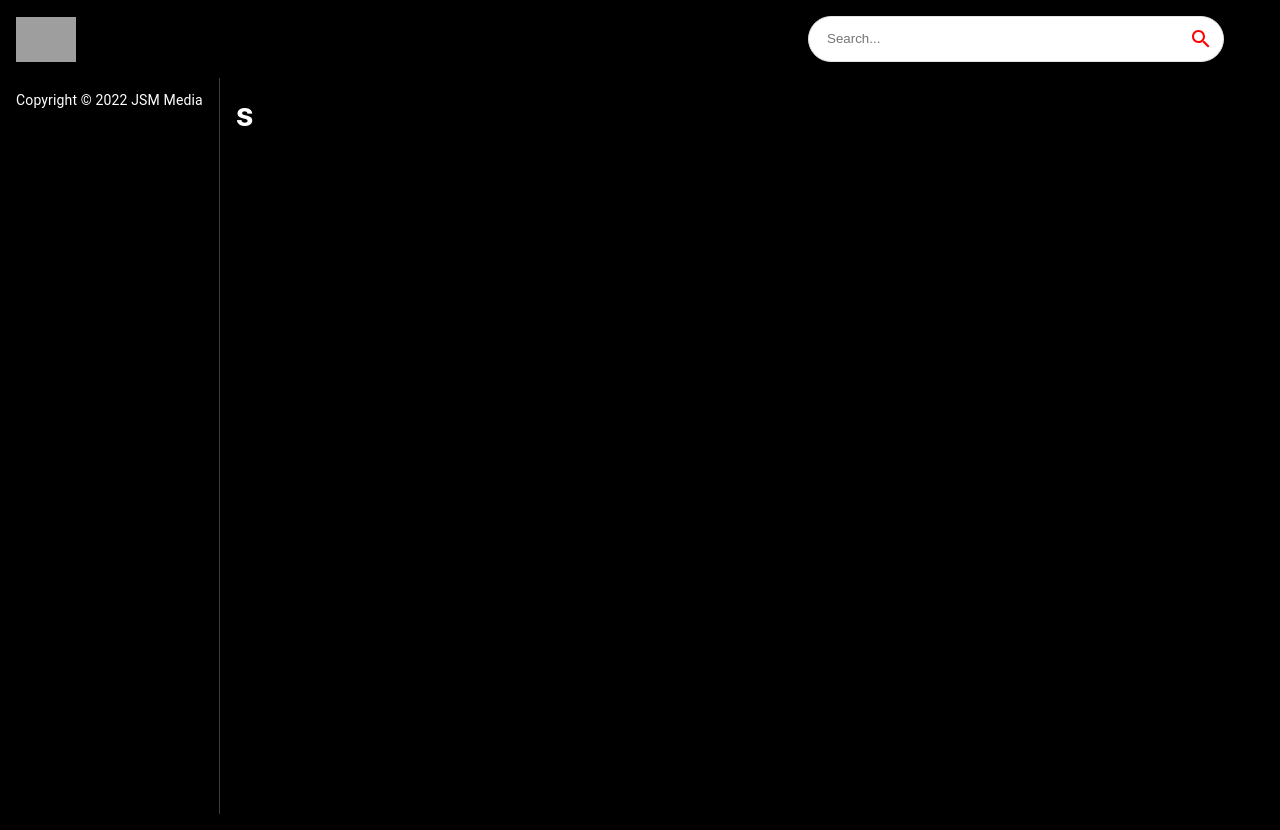
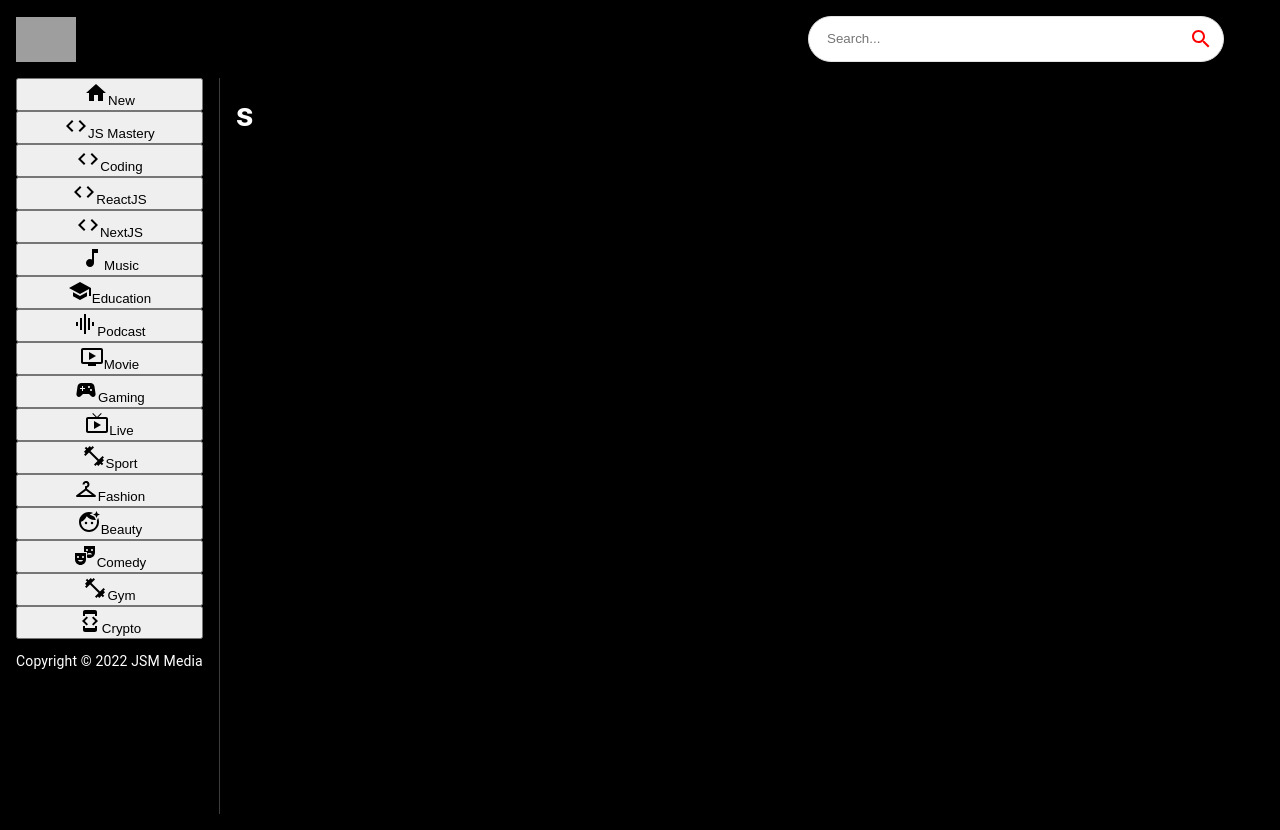
Before and after one commit to Christiannaira/youtube-react, a React (Vite) app: page / in a window 1280 px wide. Built offline with nearby package versions, Linux system fonts and the light colour scheme; grey boxes are pictures that could not be loaded.

Commit message:
feat: Displayed the label options initially

```diff
--- a/src/components/Sidebar.jsx
+++ b/src/components/Sidebar.jsx
@@ -5,10 +5,21 @@ import { Stack } from '@mui/material';
 import {categories} from "../utils/constants";
 
 const Sidebar = () => {
+
+  console.log(categories);
+
   return (
        <Stack>
 
+       {categories.map((category) => (
+        <button>
 
+          {<category.icon/>}
+
+          {category.name}
+
+        </button>
+       ))}
 
        </Stack>
   )
```
